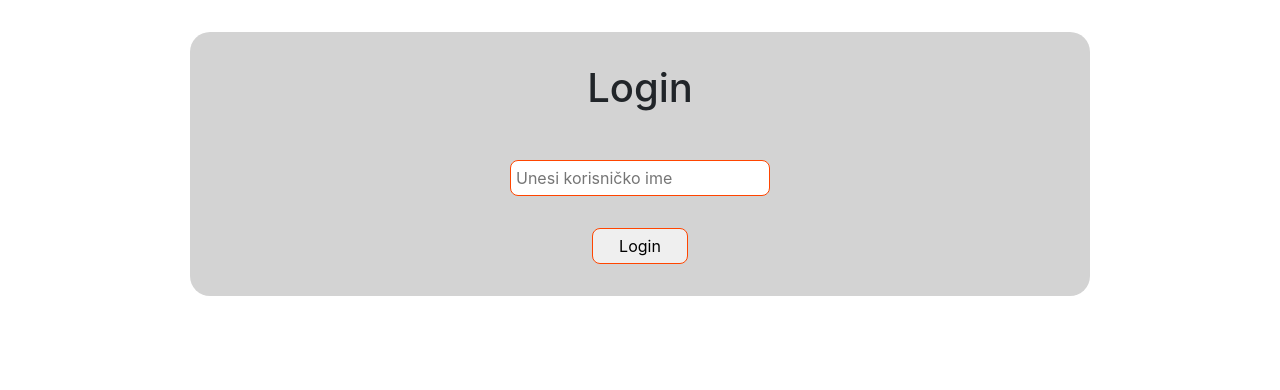
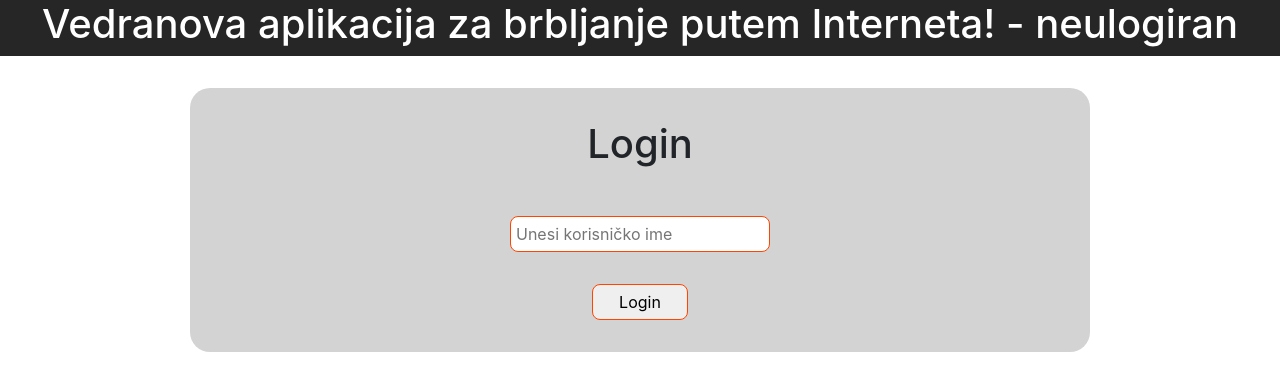
Before and after one commit to phidrho/algebra.javascript.seminar, a React (Create React App) app: page /login in a window 1280 px wide. Shown: the top 390 px of the page. Built offline with nearby package versions, Linux system fonts and the light colour scheme.

Commit message:
dodali header, presložili iz chat js u app js i header, css fix

```diff
--- a/src/App.js
+++ b/src/App.js
@@ -2,6 +2,8 @@
 import { Routes, Route, Navigate } from 'react-router-dom';
 import Chat from './components/Chat';
 import Login from './components/Login';
+import Sidebar from './components/Sidebar';
+import Header from './components/Header';
 
 class App extends React.Component {
   constructor(props) {
@@ -13,11 +15,21 @@
     this.setState({ username });
   }
 
+  toggleSidebar = () => {
+    this.sidebar.toggleSidebar();
+  }
+
   render() {
-    return <Routes>
-      <Route path="/" element={this.state.username ? <Chat username={this.state.username} /> : <Navigate to="/login" />} />
-      <Route path="/login" element={<Login onLogin={this.handleLogin} />} />
-    </Routes>
+    return (
+      <div>
+        <Header toggleSidebar={this.toggleSidebar} username={this.state.username} />
+        <Sidebar ref={(reference) => (this.sidebar = reference)} />
+        <Routes>
+          <Route path="/" element={this.state.username ? <Chat username={this.state.username} /> : <Navigate to="/login" />} />
+          <Route path="/login" element={<Login onLogin={this.handleLogin} />} />
+        </Routes>
+      </div>
+    );
   }
 
 }
--- a/src/components/Chat.css
+++ b/src/components/Chat.css
@@ -2,7 +2,7 @@
   display: flex;
   flex-direction: column;
   justify-content: space-between;
-  height: 100vh;
+  height: 90vh; /* temp fix */
 }
 
 .App-header {
--- a/src/components/Chat.js
+++ b/src/components/Chat.js
@@ -1,7 +1,6 @@
 import React from 'react';
 import Messages from './Messages';
 import Input from './Input';
-import Sidebar from './Sidebar';
 import './Chat.css';
 
 // function randomName() {
@@ -58,20 +57,9 @@
     });
   }
 
-  toggleSidebar = () => {
-    this.sidebar.toggleSidebar();
-  }
-
   render() {
     return (
       <div className="App">
-        <div className="App-header">
-          <button className='sidebar-btn' onClick={this.toggleSidebar}>Sidebar</button>
-          <h1>Vedranova aplikacija za brbljanje putem Interneta! - {this.props.username}</h1>
-          {/* prazan div ispod služi za flex pozicioniranje elemenata na headeru - 3 elementa na punu širinu ekrana tj. lijevo sredina desno - (tipka sidebar + naslov + prazan div) */}
-          <div></div>
-        </div>
-        <Sidebar ref={(reference) => (this.sidebar = reference)} />
         <Messages
           messages={this.state.messages}
           currentMember={this.state.member}
--- /dev/null
+++ b/src/components/Header.js
@@ -0,0 +1,25 @@
+const Header = (props) => {
+
+    const isLoggedIn = !!props.username; // ispred dvostruki usklicnik - osigurava boolean tip podatka
+    return (
+        <>
+            {isLoggedIn &&
+                <div className="App-header">
+                    <button className='sidebar-btn' onClick={props.toggleSidebar}>Sidebar</button>
+                    <h1>Vedranova aplikacija za brbljanje putem Interneta! - {props.username}</h1>
+                    {/* prazan div ispod služi za flex pozicioniranje elemenata na headeru - 3 elementa na punu širinu ekrana tj. lijevo sredina desno - (tipka sidebar + naslov + prazan div) */}
+                    <div></div>
+                </div>
+            }
+            {!isLoggedIn && <div className="App-header">
+                <div></div>
+                <h1>Vedranova aplikacija za brbljanje putem Interneta! - neulogiran</h1>
+                {/* prazan div ispod služi za flex pozicioniranje elemenata na headeru - 3 elementa na punu širinu ekrana tj. lijevo sredina desno - (tipka sidebar + naslov + prazan div) */}
+                <div></div>
+            </div>
+            }
+        </>
+    );
+}
+
+export default Header;
```
